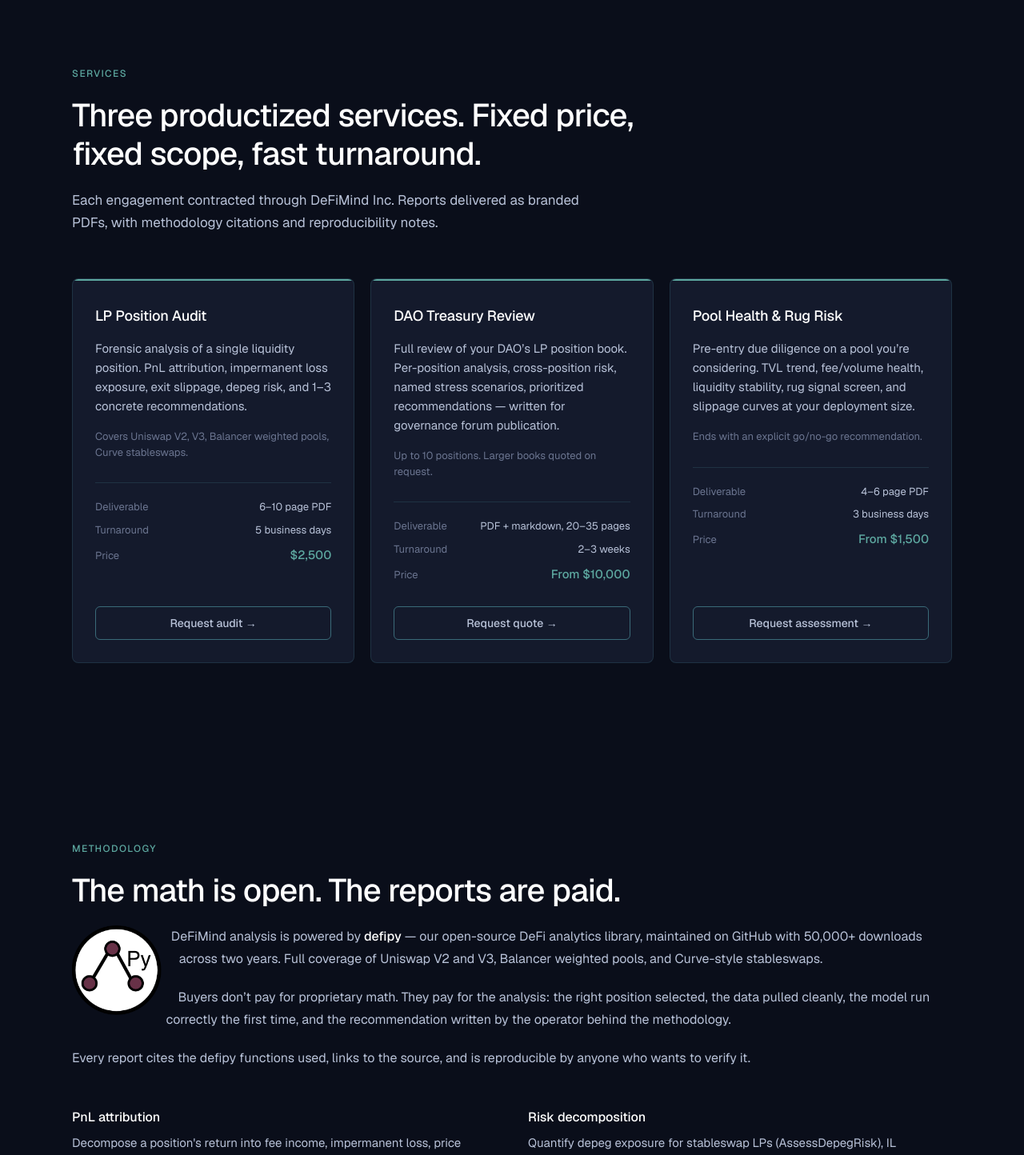
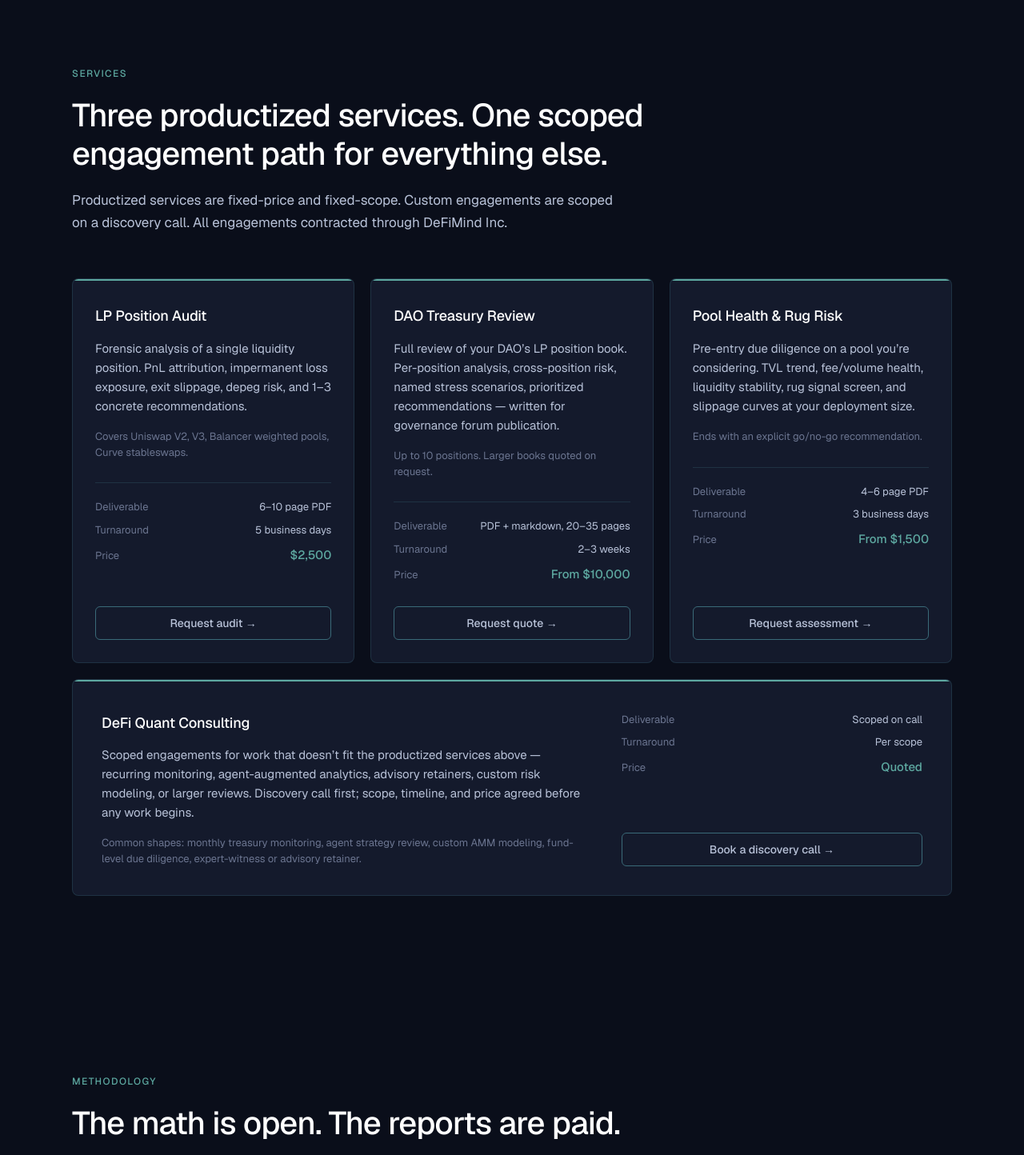
Before and after one commit to defimind-ai/defimind-ui, a Next.js app: page / in a window 1280 px wide. Shown: the part 820-2264 px from the top of the page at 80% size. Built offline with nearby package versions, Linux system fonts and the light colour scheme.

Commit message:
Add Research section with two arXiv papers and one forthcoming preprint

```diff
--- a/src/app/page.tsx
+++ b/src/app/page.tsx
@@ -5,6 +5,7 @@
 import { Hero } from "@/components/Hero";
 import { Methodology } from "@/components/Methodology";
 import { Nav } from "@/components/Nav";
+import { Research } from "@/components/Research";
 import { SkuRail } from "@/components/SkuRail";
 import { WhatsNext } from "@/components/WhatsNext";
 
@@ -17,6 +18,7 @@
         <Credibility />
         <SkuRail />
         <Methodology />
+        <Research />
         <About />
         <WhatsNext />
         <Contact />
--- a/src/components/Nav.tsx
+++ b/src/components/Nav.tsx
@@ -40,6 +40,14 @@
           </li>
           <li>
             <a
+              href="#research"
+              className="transition-colors hover:text-[var(--color-accent)]"
+            >
+              Research
+            </a>
+          </li>
+          <li>
+            <a
               href="#about"
               className="transition-colors hover:text-[var(--color-accent)]"
             >
--- /dev/null
+++ b/src/components/Research.tsx
@@ -0,0 +1,155 @@
+import { SectionEyebrow, SectionLede, SectionTitle } from "./SectionPrimitives";
+
+type Paper = {
+  title: string;
+  authors: string;
+  venue: string;
+  year: string;
+  blurb: string;
+  href?: string; // omitted when forthcoming
+  arxivId?: string; // shown on the card; omitted when forthcoming
+  forthcoming?: boolean;
+};
+
+const papers: Paper[] = [
+  {
+    title:
+      "Trustless Provenance Trees: A Game-Theoretic Framework for Operator-Gated Blockchain Registries",
+    authors: "Ian C. Moore",
+    venue: "arXiv",
+    year: "2026",
+    arxivId: "2604.03434",
+    blurb:
+      "A formal treatment of provenance trees with operator-gated registration. Introduces a dual-layer cryptographic commitment scheme that makes false attribution a strictly dominated strategy, with honest behavior as the unique Nash equilibrium. Deployed on Base as AnchorRegistry.",
+    href: "https://arxiv.org/abs/2604.03434",
+  },
+  {
+    title:
+      "Append-Only On-Chain Registries: A Formal and Stochastic Cost Analysis of Parent-Hash DAG and Incremental Merkle Tree Primitives",
+    authors: "Ian C. Moore, Fernando Paredes Garc\u00eda",
+    venue: "Forthcoming",
+    year: "2026",
+    blurb:
+      "Formal and stochastic cost analysis of the two dominant append-only registry primitives. Establishes O(1) gas complexity for parent-hash DAG, derives closed-form moments for incremental Merkle tree per-insert cost, and locates the empirical crossover at depth 5\u20136 across deployments on Base.",
+    forthcoming: true,
+  },
+  {
+    title: "Stochastic Properties of EIP-1559 Basefees",
+    authors: "Ian C. Moore, Jagdeep Sidhu",
+    venue: "arXiv",
+    year: "2021",
+    arxivId: "2105.03521",
+    blurb:
+      "Mathematical foundations for analyzing EIP-1559 base-fee dynamics as a stochastic process. Identifies the conditions under which gas-price outcomes behave as a stationary process and characterizes the regime boundaries.",
+    href: "https://arxiv.org/abs/2105.03521",
+  },
+];
+
+export function Research() {
+  return (
+    <section
+      id="research"
+      className="border-t border-[rgb(58_106_120/0.2)] px-8 py-28"
+    >
+      <div className="mx-auto max-w-[1100px]">
+        <SectionEyebrow>Research</SectionEyebrow>
+        <SectionTitle>Published research underpinning the practice.</SectionTitle>
+        <SectionLede>
+          Peer-style preprints on the math behind on-chain registries,
+          provenance, and gas-cost dynamics. The methodology in DeFiMind
+          engagements draws from this work; the work draws from the
+          engagements.
+        </SectionLede>
+
+        <ul className="mt-12 grid list-none gap-5 md:grid-cols-3">
+          {papers.map((paper) => (
+            <PaperCard key={paper.title} paper={paper} />
+          ))}
+        </ul>
+      </div>
+    </section>
+  );
+}
+
+function PaperCard({ paper }: { paper: Paper }) {
+  const isForthcoming = paper.forthcoming === true;
+
+  // Top-line label: arXiv ID for live papers, "Forthcoming" for unpublished.
+  // Both render in the same small-caps eyebrow style so the row reads visually
+  // consistent regardless of paper state.
+  const topLabel = isForthcoming
+    ? `${paper.venue} \u00b7 ${paper.year}`
+    : `${paper.venue} \u00b7 ${paper.arxivId}`;
+
+  // Outer wrapper: anchor for live papers, div for forthcoming. Same visual
+  // chrome either way; the "active" affordance only appears on hoverable cards.
+  const cardClasses =
+    "relative flex h-full flex-col overflow-hidden rounded-lg border border-[rgb(58_106_120/0.3)] bg-[var(--color-bg-elevated)] p-7 pt-8";
+
+  const content = (
+    <>
+      <span
+        aria-hidden
+        className={
+          isForthcoming
+            ? "absolute inset-x-0 top-0 h-0.5 bg-[var(--color-accent-deep)]"
+            : "absolute inset-x-0 top-0 h-0.5 bg-[var(--color-accent)]"
+        }
+      />
+
+      <div className="mb-4 flex items-baseline justify-between gap-3 text-[0.6875rem] font-medium uppercase tracking-[0.12em] text-[var(--color-text-muted)]">
+        <span>{topLabel}</span>
+        {isForthcoming && (
+          <span className="rounded border border-[var(--color-accent-deep)] px-1.5 py-px text-[0.625rem] tracking-[0.1em] text-[var(--color-text-secondary)]">
+            Soon
+          </span>
+        )}
+      </div>
+
+      <h3 className="mb-2.5 text-[1rem] font-medium leading-[1.35] tracking-[-0.005em] text-[var(--color-text-primary)]">
+        {paper.title}
+      </h3>
+
+      <p className="mb-4 text-[0.8125rem] text-[var(--color-text-muted)]">
+        {paper.authors}
+      </p>
+
+      <p className="mb-5 text-[0.875rem] leading-[1.6] text-[var(--color-text-secondary)]">
+        {paper.blurb}
+      </p>
+
+      {!isForthcoming && (
+        <span className="mt-auto inline-flex items-baseline gap-1 text-[0.875rem] font-medium text-[var(--color-accent)]">
+          Read on arXiv
+          <span aria-hidden className="text-[0.75rem]">
+            &#8599;
+          </span>
+        </span>
+      )}
+      {isForthcoming && (
+        <span className="mt-auto text-[0.8125rem] italic text-[var(--color-text-muted)]">
+          Available shortly.
+        </span>
+      )}
+    </>
+  );
+
+  if (isForthcoming) {
+    return (
+      <li className={cardClasses}>{content}</li>
+    );
+  }
+
+  return (
+    <li>
+      <a
+        href={paper.href}
+        target="_blank"
+        rel="noopener noreferrer"
+        className={`${cardClasses} group transition-colors hover:border-[var(--color-accent)]`}
+      >
+        {content}
+      </a>
+    </li>
+  );
+}
--- a/src/components/SkuRail.tsx
+++ b/src/components/SkuRail.tsx
@@ -1,7 +1,8 @@
 import { SectionEyebrow, SectionLede, SectionTitle } from "./SectionPrimitives";
 import { SkuCard, type Sku } from "./SkuCard";
+import { WideSkuCard } from "./WideSkuCard";
 
-const skus: Sku[] = [
+const productizedSkus: Sku[] = [
   {
     name: "LP Position Audit",
     description:
@@ -44,23 +45,46 @@
   },
 ];
 
+const customSku: Sku = {
+  name: "DeFi Quant Consulting",
+  description:
+    "Scoped engagements for work that doesn\u2019t fit the productized services above \u2014 recurring monitoring, agent-augmented analytics, advisory retainers, custom risk modeling, or larger reviews. Discovery call first; scope, timeline, and price agreed before any work begins.",
+  coverage:
+    "Common shapes: monthly treasury monitoring, agent strategy review, custom AMM modeling, fund-level due diligence, expert-witness or advisory retainer.",
+  specs: [
+    { label: "Deliverable", value: "Scoped on call" },
+    { label: "Turnaround", value: "Per scope" },
+    { label: "Price", value: "Quoted", isPrice: true },
+  ],
+  ctaLabel: "Book a discovery call",
+  ctaHref: "#contact",
+};
+
 export function SkuRail() {
   return (
     <section id="services" className="px-8 py-28">
       <div className="mx-auto max-w-[1100px]">
         <SectionEyebrow>Services</SectionEyebrow>
         <SectionTitle>
-          Three productized services. Fixed price, fixed scope, fast turnaround.
+          Three productized services. One scoped engagement path for everything
+          else.
         </SectionTitle>
         <SectionLede>
-          Each engagement contracted through DeFiMind Inc. Reports delivered as
-          branded PDFs, with methodology citations and reproducibility notes.
+          Productized services are fixed-price and fixed-scope. Custom
+          engagements are scoped on a discovery call. All engagements
+          contracted through DeFiMind Inc.
         </SectionLede>
 
+        {/* Row 1: three productized SKUs */}
         <div className="mt-14 grid gap-5 md:grid-cols-3">
-          {skus.map((sku) => (
+          {productizedSkus.map((sku) => (
             <SkuCard key={sku.name} sku={sku} />
           ))}
+        </div>
+
+        {/* Row 2: scoped engagement, full-width */}
+        <div className="mt-5">
+          <WideSkuCard sku={customSku} />
         </div>
       </div>
     </section>
--- /dev/null
+++ b/src/components/WideSkuCard.tsx
@@ -0,0 +1,67 @@
+import type { Sku } from "./SkuCard";
+
+// Wide variant of SkuCard, used for offerings that don't fit the productized
+// 3-column rail — typically scoped/custom work where the description needs
+// more breathing room and the spec rows make less sense as a tight column.
+//
+// Visual register: same teal top border, same elevation, same border treatment
+// as the standard SkuCard, but a horizontal layout that signals "different
+// kind of offering" without reading as misaligned.
+export function WideSkuCard({ sku }: { sku: Sku }) {
+  return (
+    <div className="relative overflow-hidden rounded-lg border border-[rgb(58_106_120/0.3)] bg-[var(--color-bg-elevated)] p-7 pt-8 md:p-9 md:pt-10">
+      {/* Teal top border — matches the standard SkuCard treatment */}
+      <span
+        aria-hidden
+        className="absolute inset-x-0 top-0 h-0.5 bg-[var(--color-accent)]"
+      />
+
+      <div className="grid gap-8 md:grid-cols-[1.6fr_1fr] md:gap-12">
+        {/* Left: name + description + coverage */}
+        <div>
+          <h3 className="mb-3.5 text-[1.125rem] font-medium tracking-[-0.01em] text-[var(--color-text-primary)]">
+            {sku.name}
+          </h3>
+
+          <p className="mb-4 text-[0.9375rem] leading-[1.6] text-[var(--color-text-secondary)]">
+            {sku.description}
+          </p>
+
+          <p className="text-[0.8125rem] leading-[1.5] text-[var(--color-text-muted)]">
+            {sku.coverage}
+          </p>
+        </div>
+
+        {/* Right: specs + CTA */}
+        <div className="flex flex-col">
+          <dl className="mb-6 flex flex-col gap-2 text-[0.8125rem]">
+            {sku.specs.map((spec) => (
+              <div
+                key={spec.label}
+                className="flex items-baseline justify-between gap-4"
+              >
+                <dt className="text-[var(--color-text-muted)]">{spec.label}</dt>
+                <dd
+                  className={
+                    spec.isPrice
+                      ? "text-right text-[0.9375rem] font-medium text-[var(--color-accent)]"
+                      : "text-right text-[var(--color-text-secondary)]"
+                  }
+                >
+                  {spec.value}
+                </dd>
+              </div>
+            ))}
+          </dl>
+
+          <a
+            href={sku.ctaHref}
+            className="mt-auto rounded-md border border-[var(--color-accent-deep)] px-4 py-2.5 text-center text-sm font-medium text-[var(--color-text-secondary)] transition-colors hover:border-[var(--color-accent)] hover:text-[var(--color-text-primary)]"
+          >
+            {sku.ctaLabel} &rarr;
+          </a>
+        </div>
+      </div>
+    </div>
+  );
+}
```
